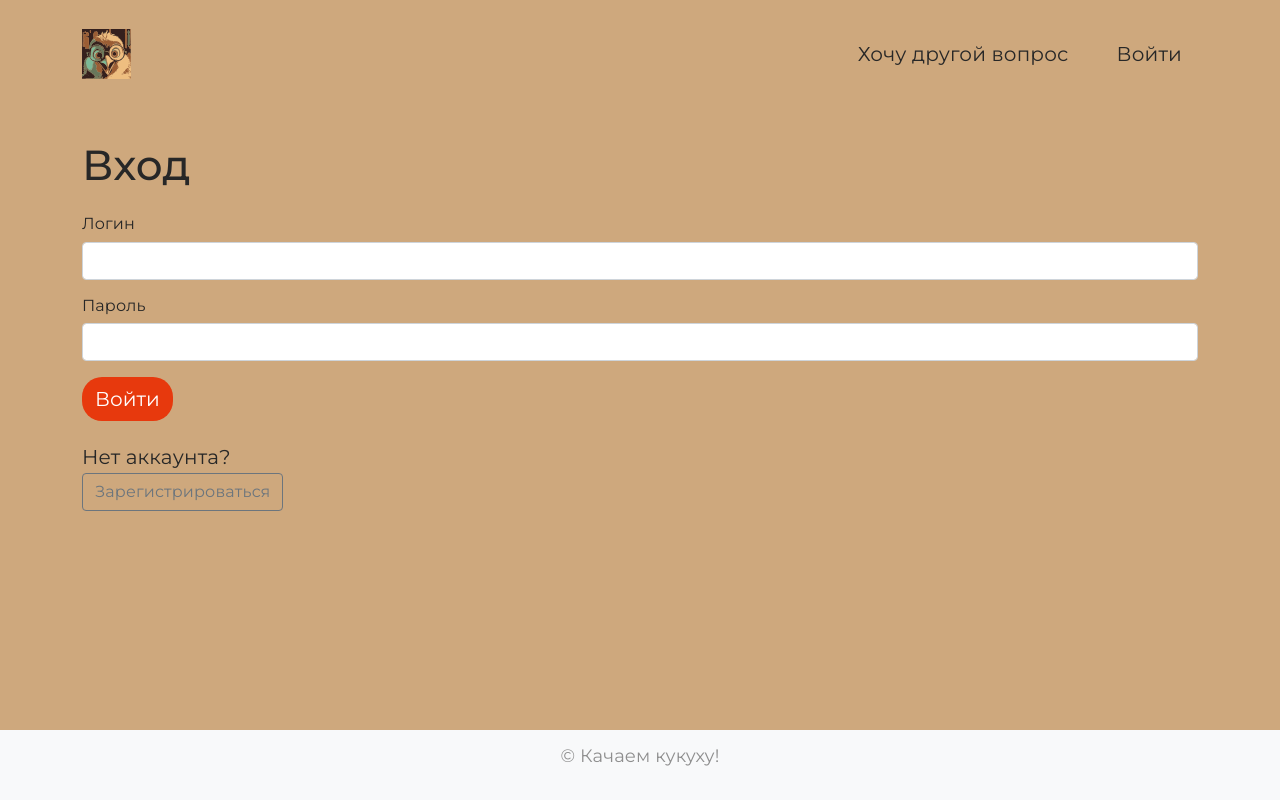
After one commit to Ndk985/cuckoo_pump, a Flask app: page /login in a window 1280 px wide. The commit adds this page. Run offline with Flask 3, Linux system fonts and the light colour scheme; some libraries are stand-ins or nearby versions.

Commit message:
Добавлена система логирования

```diff
--- a/cp_app/forms.py
+++ b/cp_app/forms.py
@@ -2,6 +2,8 @@ from flask_wtf import FlaskForm
 from wtforms import StringField, SubmitField, TextAreaField, URLField
 from wtforms.validators import DataRequired, Length, Optional
 from flask_ckeditor import CKEditorField
+from wtforms import PasswordField
+from wtforms.validators import EqualTo
 
 
 class QuestionForm(FlaskForm):
@@ -15,3 +17,17 @@ class QuestionForm(FlaskForm):
         validators=[DataRequired(message='Обязательное поле')]
     )
     submit = SubmitField('Добавить')
+
+
+class LoginForm(FlaskForm):
+    username = StringField('Логин', validators=[DataRequired()])
+    password = PasswordField('Пароль', validators=[DataRequired()])
+    submit = SubmitField('Войти')
+
+
+class RegistrationForm(FlaskForm):
+    username = StringField('Логин', validators=[DataRequired(), Length(3, 64)])
+    password = PasswordField('Пароль', validators=[DataRequired()])
+    password2 = PasswordField('Повторите пароль',
+                              validators=[DataRequired(), EqualTo('password')])
+    submit = SubmitField('Зарегистрироваться')
--- a/cp_app/templates/header.html
+++ b/cp_app/templates/header.html
@@ -1,21 +1,44 @@
 <header class="pt-3">
   <nav class="navbar navbar-expand-lg navbar-light">
     <div class="container">
-    <a class="navbar-brand" href="{{ url_for('index_view') }}">
-        <img src="{{ url_for('static', filename='img/logo.svg') }}" height="50" class="" alt="" />
-    </a>
+      <!-- Логотип -->
+      <a class="navbar-brand" href="{{ url_for('index_view') }}">
+        <img src="{{ url_for('static', filename='img/logo.svg') }}" height="50" alt="Логотип">
+      </a>
+
+      <!-- Навигация -->
       <div class="d-flex justify-content-end">
         <ul class="nav nav-pills">
-          <li class="nav-item pe-5">
-            <a class="nav-link" href="{{ url_for('add_question_view') }}">
-              Добавить вопрос
-            </a>
+
+          <!-- Все пользователи -->
+          <li class="nav-item">
+            <a class="nav-link" href="{{ url_for('index_view') }}">Хочу другой вопрос</a>
           </li>
-          <li class="nav-item">
-            <a class="nav-link" href="{{ url_for('index_view') }}">
-              Хочу другой вопрос
-            </a>
-          </li>
+
+          <!-- Только админ -->
+          {% if current_user.is_authenticated and current_user.is_admin %}
+            <li class="nav-item ps-3">
+              <a class="nav-link" href="{{ url_for('add_question_view') }}">Добавить вопрос</a>
+            </li>
+            <li class="nav-item ps-3">
+              <a class="nav-link" href="{{ url_for('register') }}">Зарегистрировать пользователя</a>
+            </li>
+          {% endif %}
+
+          <!-- Авторизация -->
+          {% if current_user.is_authenticated %}
+            <li class="nav-item ps-3">
+              <span class="navbar-text me-3">{{ current_user.username }}</span>
+            </li>
+            <li class="nav-item">
+              <a class="nav-link" href="{{ url_for('logout') }}">Выйти</a>
+            </li>
+          {% else %}
+            <li class="nav-item ps-3">
+              <a class="nav-link" href="{{ url_for('login') }}">Войти</a>
+            </li>
+          {% endif %}
+
         </ul>
       </div>
     </div>
--- /dev/null
+++ b/cp_app/templates/login.html
@@ -0,0 +1,26 @@
+{% extends "base.html" %}
+{% block title %}Вход{% endblock %}
+{% block content %}
+<div class="container my-5">
+  <h1>Вход</h1>
+  <form method="post" class="mt-4">
+    {{ form.hidden_tag() }}
+    <div class="mb-3">
+      {{ form.username.label(class="form-label") }}
+      {{ form.username(class="form-control") }}
+    </div>
+    <div class="mb-3">
+      {{ form.password.label(class="form-label") }}
+      {{ form.password(class="form-control") }}
+    </div>
+    {{ form.submit(class="btn button") }}
+  </form>
+  <div class="mt-4">
+    <p class="mb-1">Нет аккаунта?</p>
+    <a class="btn btn-outline-secondary" href="{{ url_for('register') }}">
+      Зарегистрироваться
+    </a>
+  </div>
+
+</div>
+{% endblock %}
--- a/cp_app/views.py
+++ b/cp_app/views.py
@@ -1,10 +1,21 @@
 from random import randrange
+from functools import wraps
 
-from flask import abort, flash, redirect, render_template, url_for
+from flask import abort, flash, redirect, render_template, request, url_for
+from flask_login import login_user, logout_user, login_required, current_user
 
 from . import app, db
-from .forms import QuestionForm
-from .models import Question
+from .forms import LoginForm, QuestionForm, RegistrationForm
+from .models import Question, User
+
+
+def admin_required(f):
+    @wraps(f)
+    def decorated(*args, **kwargs):
+        if not current_user.is_authenticated or not current_user.is_admin:
+            abort(403)
+        return f(*args, **kwargs)
+    return decorated
 
 
 def random_question():
@@ -24,6 +35,7 @@ def index_view():
 
 
 @app.route('/add', methods=['GET', 'POST'])
+@admin_required
 def add_question_view():
     form = QuestionForm()
     if form.validate_on_submit():
@@ -48,6 +60,7 @@ def question_view(id):
 
 
 @app.route('/questions/<int:id>/edit', methods=['GET', 'POST'])
+@admin_required
 def edit_question_view(id):
     question = Question.query.get_or_404(id)
 
@@ -61,3 +74,42 @@ def edit_question_view(id):
     return render_template('add_question.html',
                            form=form,
                            edit_mode=True)
+
+
+@app.route('/login', methods=['GET', 'POST'])
+def login():
+    if current_user.is_authenticated:
+        return redirect(url_for('index_view'))
+    form = LoginForm()
+    if form.validate_on_submit():
+        user = User.query.filter_by(username=form.username.data).first()
+        if user and user.check_password(form.password.data):
+            login_user(user)
+            return redirect(request.args.get('next') or url_for('index_view'))
+        flash('Неверный логин или пароль')
+    return render_template('login.html', form=form)
+
+
+@app.route('/logout')
+@login_required
+def logout():
+    logout_user()
+    flash('Вы вышли из системы')
+    return redirect(url_for('index_view'))
+
+
+@app.route('/register', methods=['GET', 'POST'])
+# @login_required
+def register():
+    form = RegistrationForm()
+    if form.validate_on_submit():
+        if User.query.filter_by(username=form.username.data).first():
+            flash('Такой пользователь уже существует')
+            return redirect(url_for('register'))
+        user = User(username=form.username.data, is_admin=False)
+        user.set_password(form.password.data)
+        db.session.add(user)
+        db.session.commit()
+        flash('Пользователь создан')
+        return redirect(url_for('login'))
+    return render_template('register.html', form=form)
--- a/requirements.txt
+++ b/requirements.txt
@@ -5,6 +5,7 @@ click==8.1.8
 colorama==0.4.6
 Flask==3.0.2
 Flask-CKEditor==1.0.0
+Flask-Login==0.6.3
 Flask-Migrate==4.0.7
 Flask-SQLAlchemy==3.1.1
 Flask-WTF==1.2.1
```
Also changed, not shown: cp_app/__init__.py (+50 -14 lines), cp_app/models.py (+16 -0 lines), cp_app/templates/403.html (added, +9 -0 lines), cp_app/templates/register.html (added, +23 -0 lines), migrations/versions/0c02f8069dba_add_user_model.py (added, +35 -0 lines).
